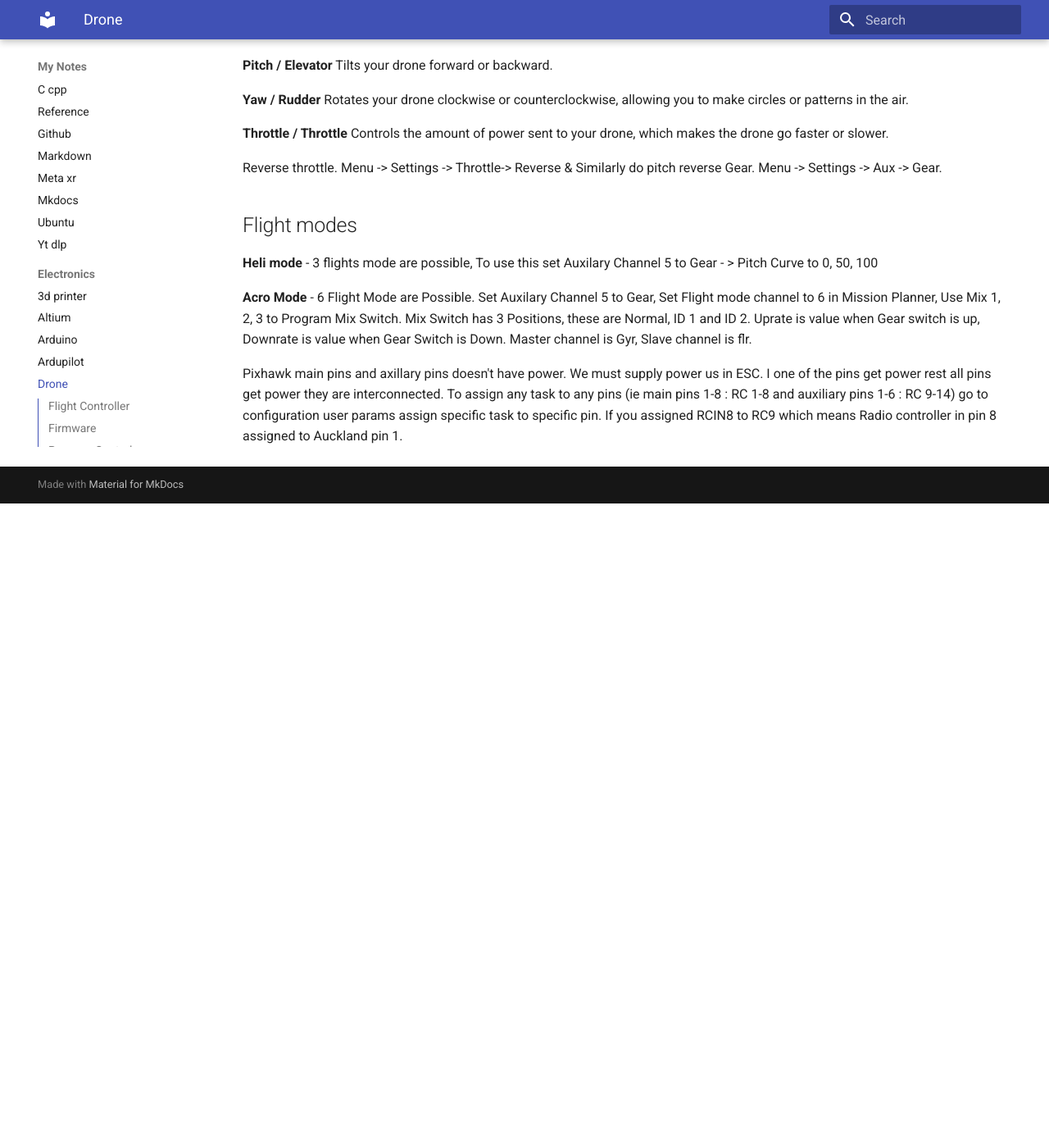
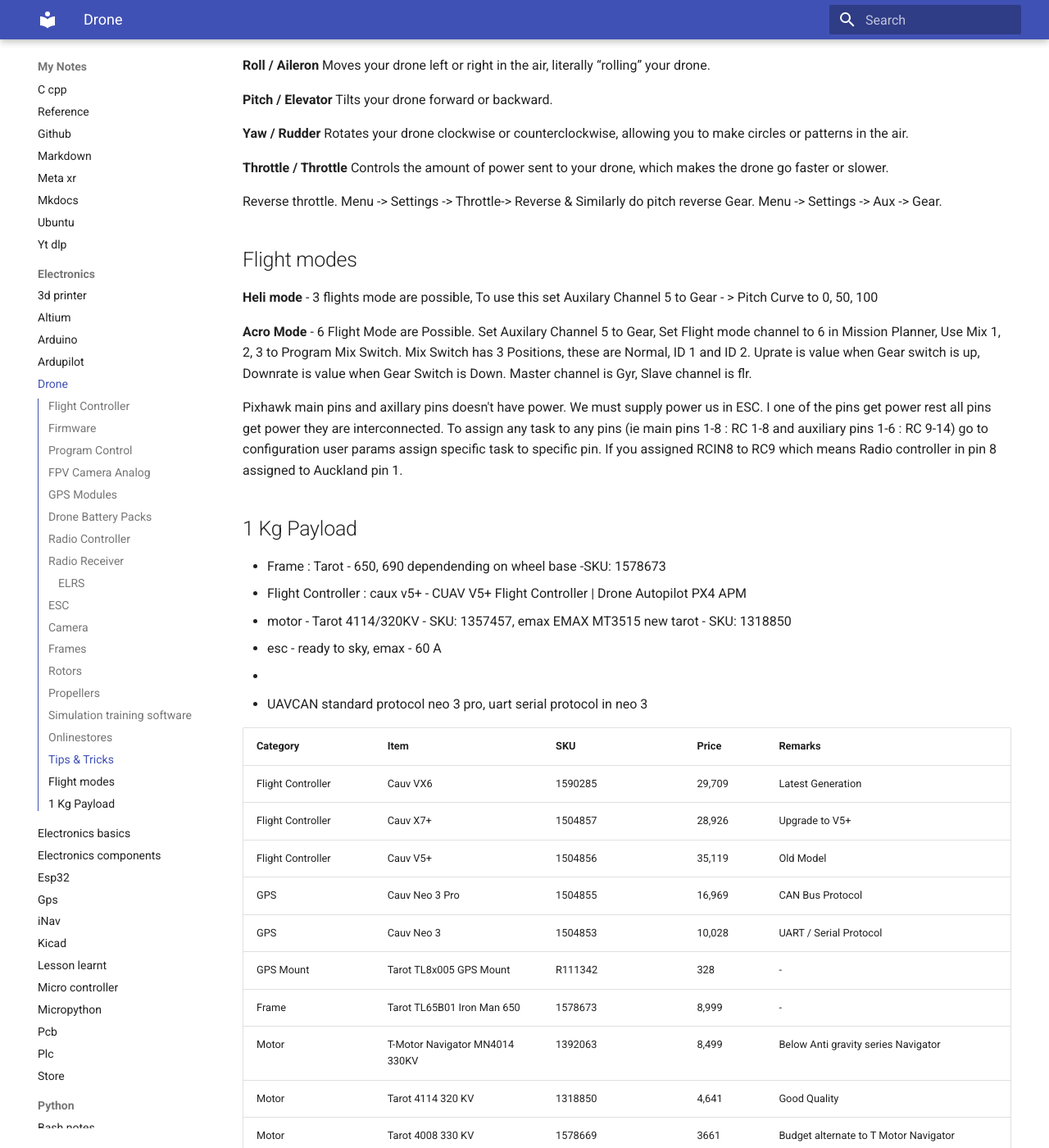
Before and after one commit to fedcba499/notes, an MkDocs documentation site: the page built from docs/electronics/drone.md, in a window 1280 px wide and 1400 px high, scrolled down 4131 px. Shown: the whole window at 82% size. Built offline with MkDocs 1.6.1 and Material for MkDocs 9.7.7, drawn with Linux system fonts in a browser that asks for light colours; before the commit the page ends 4745 px from its top, so only the background shows below that; some of the changed text lies outside the part shown.

```diff
--- a/docs/electronics/drone.md
+++ b/docs/electronics/drone.md
@@ -5,6 +5,8 @@
 - The Dark Matter (https://thedarkmatter.in/)
 - Pixhawk
 - iflight flight controllers
+
+- caux
 
 ## Firmware
 - Betaflight
@@ -97,6 +99,7 @@ dont go after unibody frame, it is difficult to find (as there is so much wastag
 
 7 inch good for smooth moving
 
+
 ## Rotors
 > Rotor has 2 components, 1. Stator (static and fixed to arm), 2. Rotor (outer moving part). Configuration of rotor has 6015 stands for 60mm diameter of rotor and 15 mm height. magnets are in rotor.
 
@@ -114,7 +117,7 @@ dont go after unibody frame, it is difficult to find (as there is so much wastag
 - EMAX ECO II Series - aimed at smaller and faster drones
 - VectorTechnics (Made in India Motor) - Generally Large Drones
 - 2212 920kv
--
+- TMotor High Quality
 
 
 
@@ -163,3 +166,40 @@ Gear.	Menu -> Settings -> Aux -> Gear.
 Pixhawk main pins and axillary pins doesn't have power. We must supply power us in ESC. I one of the pins get power rest all pins get power they are interconnected.
 To assign any task to any pins (ie main pins 1-8 : RC 1-8 and auxiliary pins 1-6 : RC 9-14) go to configuration user params assign specific task to specific pin.
 If you assigned RCIN8 to RC9 which means Radio controller in pin 8 assigned to Auckland pin 1.
+
+
+## 1 Kg Payload
+- Frame : Tarot - 650, 690 dependending on wheel base -SKU: 1578673
+- Flight Controller : caux v5+  - CUAV V5+ Flight Controller | Drone Autopilot PX4 APM
+- motor - Tarot 4114/320KV - SKU: 1357457, emax EMAX MT3515
+new tarot - SKU: 1318850
+- esc - ready to sky, emax - 60 A
+-
+-
+UAVCAN standard protocol neo 3 pro, uart serial protocol in neo 3
+
+| Category | Item | SKU | Price | Remarks |
+| --- | --- | --- | --- | --- |
+| Flight Controller | Cauv VX6 | 1590285 | 29,709| Latest Generation |
+| Flight Controller | Cauv X7+ | 1504857 | 28,926 | Upgrade to V5+ |
+| Flight Controller | Cauv V5+ |  1504856 | 35,119 | Old Model |
+| GPS | Cauv Neo 3 Pro |  1504855 | 16,969 | CAN Bus Protocol |
+| GPS | Cauv Neo 3 |  1504853 | 10,028 | UART / Serial Protocol |
+| GPS Mount | Tarot TL8x005 GPS Mount |  R111342 | 328 | - |
+| Frame | Tarot TL65B01 Iron Man 650 | 1578673 | 8,999 | - |
+| Motor | T-Motor Navigator MN4014 330KV | 1392063 | 8,499 | Below Anti gravity series Navigator |
+| Motor | Tarot 4114 320 KV | 1318850 | 4,641 | Good Quality |
+| Motor | Tarot 4008 330 KV | 1578669 | 3661 | Budget alternate to T Motor Navigator MN4014 330KV |
+| Motor | EMAX MT3515 650 KV | 29116 (CCW) / 29128 (CW) | 3,589 | 2 Types Motors, Repairability issue|
+| Propellers | Tarot TL100D04 15 inch | 1357456 | 1,133 | compatible with 15 inch |
+| Propellers | Tarot TL2829 1355 | R111171 | 827 | 13 inch |
+| Propellers | 1555 Carbon Fiber Propellers |  RKI-1492 | 864 | 1655, 1855 not suited with Tarot 650 Frame |
+| power Distribution board |
+| ESC | T Motor Air 40A Esc | 1092910 | 3,459 | Budget T Motor ESC | PDB-XT60 with BEC 5V and 12V | 57854 | 289 | p |
+| ESC | Emax SimonK 60A | 29149 | 1,774 | - |
+| Camera | Skydroid C12 | R151313 | 50,751 | 3 axis gimbel |
+| Camera | Sydroid C10 | R150076 | 10,200 | 2 axis Base Camera |
+| Camera + Remote | Skydroid | RKI-7265 | 77,160 | C12 + H12 Pro |
+| Remote | Skydroid H12 | 1871159 | 28,562 | Inbuilt Android Screen |
+| Remote | Skydroid T12 | 1619564 | 16,551 | No Screen |
+| Battery | Ornage 10000 mAh 6S 25C | 1125089 | 13,388 | - |
```
Also changed, not shown: docs/todo.md (added, +12 -0 lines).
